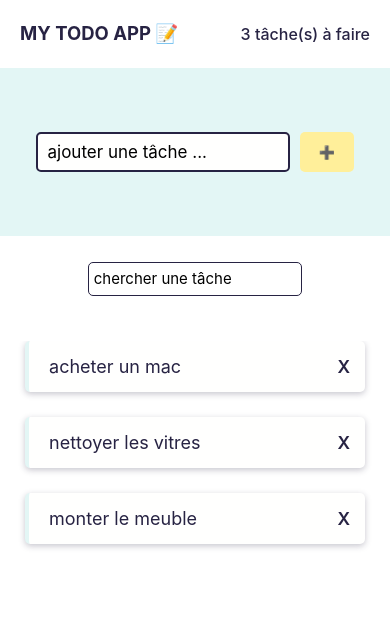
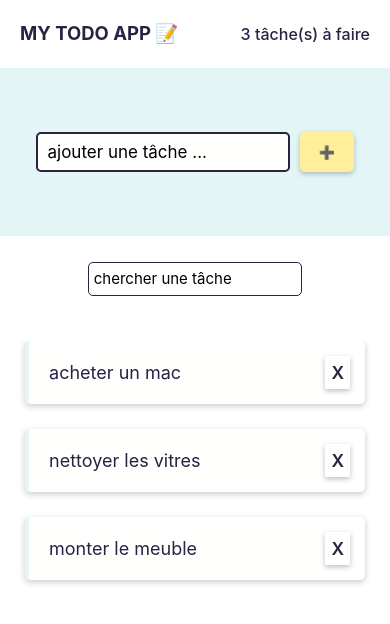
Before and after one commit to issoDev/todo-app, a React Native app: screen / in a window 390 px wide. Shown: the top 624 px of the page. Built offline with nearby package versions, Linux system fonts and the light colour scheme.

Commit message:
added style

```diff
--- a/styles/styles.js
+++ b/styles/styles.js
@@ -11,7 +11,11 @@ export const styles = StyleSheet.create({
 
   // CustomButton.js StyleSheet
   customButton: {
-    // backgroundColor: colors.yellow,
+    shadowColor: colors.blue,
+    shadowOffset: { width:0, height: 2},
+    shadowRadius: 5,
+    shadowOpacity: 0.3,
+    elevation: 5,
     padding: 15,
     borderRadius: 5,
     height: 40,
@@ -91,6 +95,13 @@ export const styles = StyleSheet.create({
     color: colors.blue
   },
   todoItemRemove: {
+    backgroundColor: colors.white,
+    shadowColor: colors.blue,
+    shadowOffset: { width:0, height: 2},
+    shadowRadius: 5,
+    shadowOpacity: 0.3,
+    elevation: 5,
+    padding: 6,
     color: colors.blue,
     fontWeight: "600",
     fontSize: 17.5
```
